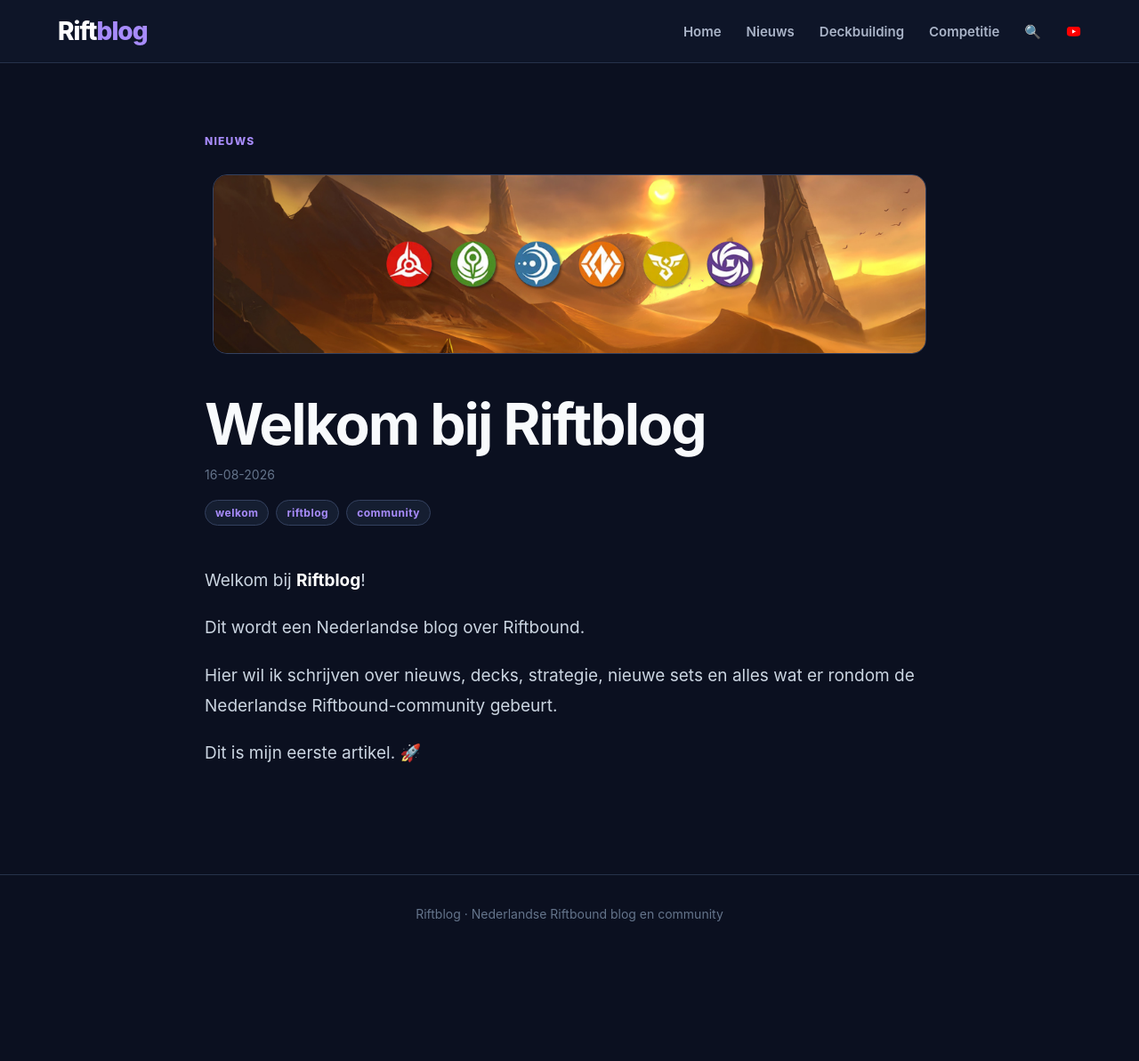
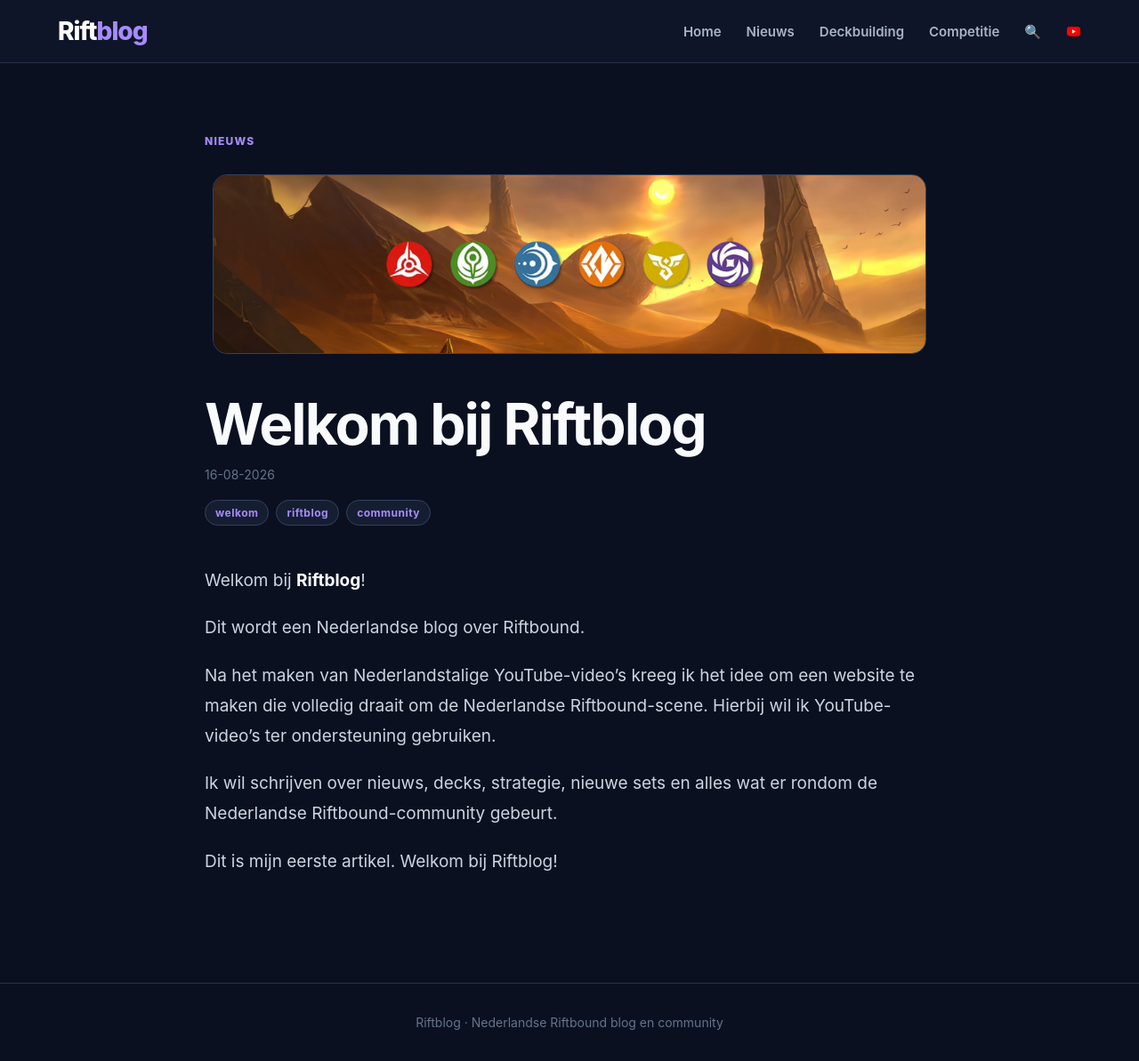
Before and after one commit to triatleet/riftbound-nl, a Jekyll site: the page built from _posts/2026-08-16-welkom-bij-riftblog.md, in a window 1280 px wide and 1193 px high. Shown: the whole window at 89% size. Built offline with Jekyll 4.4.1, drawn with Linux system fonts in a browser that asks for light colours.

Commit message:
Update 2026-08-16-welkom-bij-riftblog.md

```diff
--- a/_posts/2026-08-16-welkom-bij-riftblog.md
+++ b/_posts/2026-08-16-welkom-bij-riftblog.md
@@ -14,6 +14,8 @@ Welkom bij **Riftblog**!
 
 Dit wordt een Nederlandse blog over Riftbound.
 
-Hier wil ik schrijven over nieuws, decks, strategie, nieuwe sets en alles wat er rondom de Nederlandse Riftbound-community gebeurt.
+Na het maken van Nederlandstalige YouTube-video’s kreeg ik het idee om een website te maken die volledig draait om de Nederlandse Riftbound-scene. Hierbij wil ik YouTube-video’s ter ondersteuning gebruiken.
 
-Dit is mijn eerste artikel. 🚀
+Ik wil schrijven over nieuws, decks, strategie, nieuwe sets en alles wat er rondom de Nederlandse Riftbound-community gebeurt.
+
+Dit is mijn eerste artikel. Welkom bij Riftblog!
```
